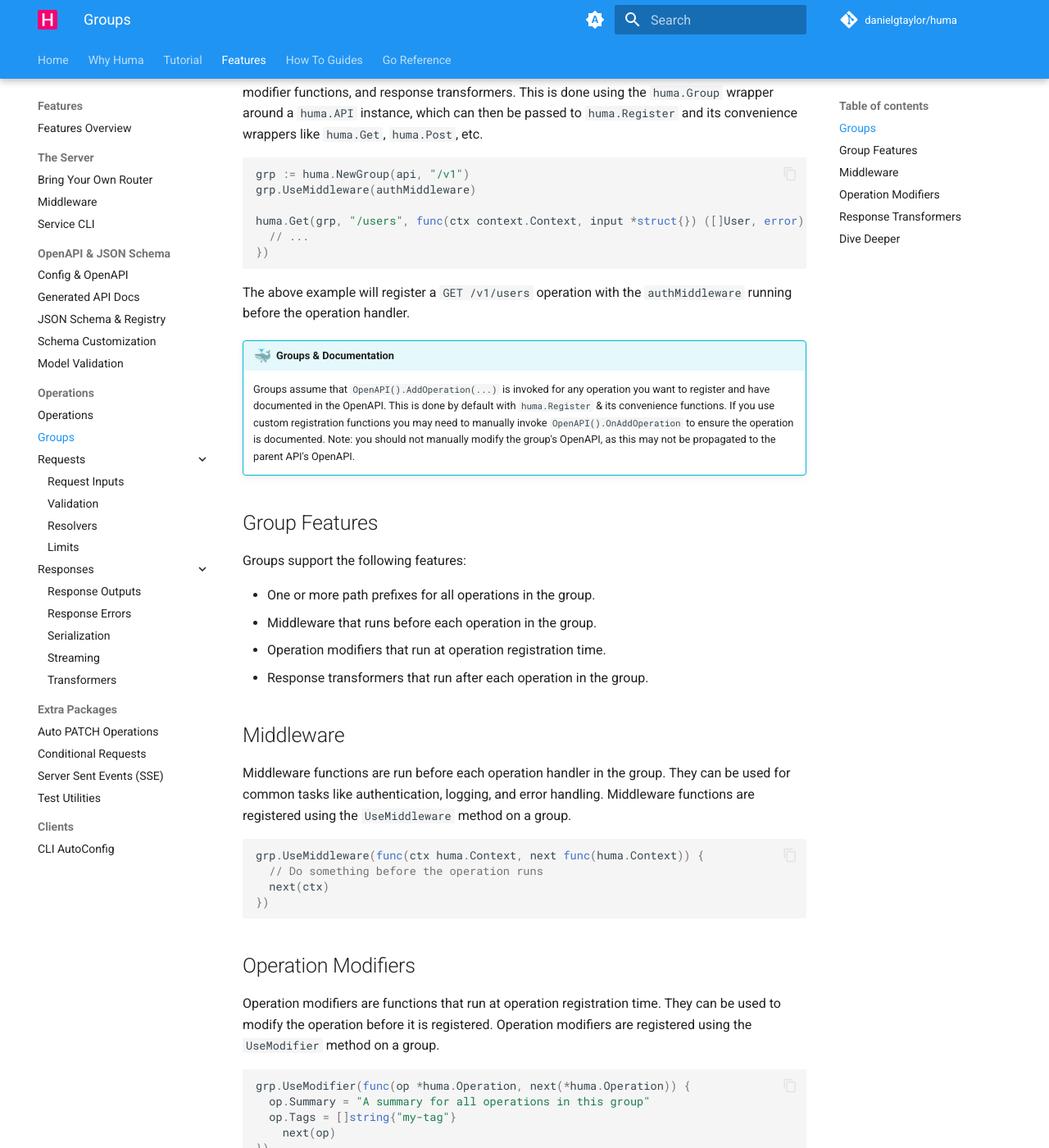
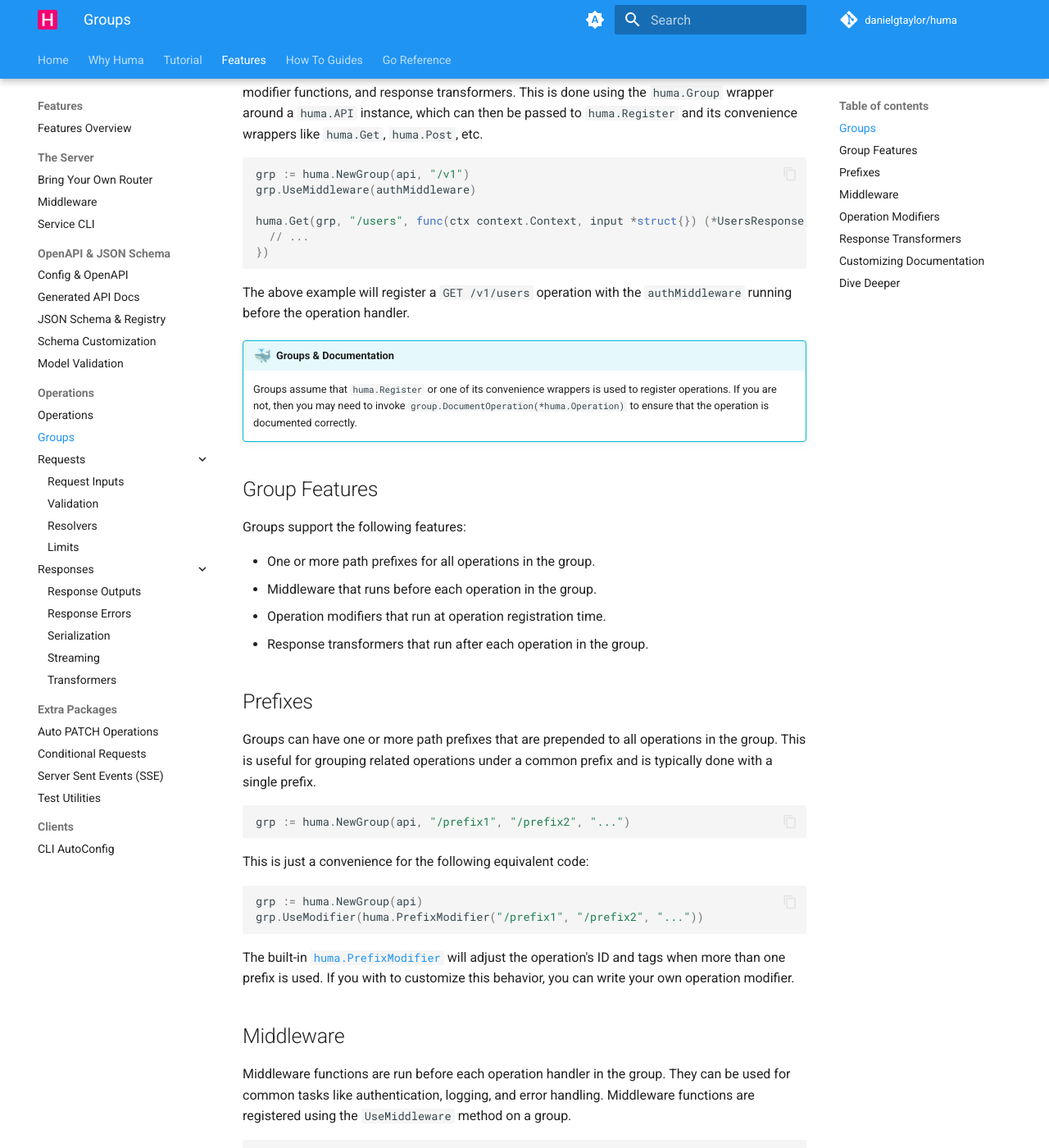
Before and after one commit to danielgtaylor/huma, an MkDocs documentation site: the page built from docs/docs/features/groups.md, in a window 1280 px wide and 1400 px high, scrolled down 216 px. Shown: the whole window at 82% size. Built offline with MkDocs 1.6.1 and Material for MkDocs 9.7.7, drawn with Linux system fonts in a browser that asks for light colours; comment, search, counter and statistics services are not loaded; some of the changed text lies outside the part shown.

Commit message:
feat: add OperationDocumenter interface

````diff
--- a/docs/docs/features/groups.md
+++ b/docs/docs/features/groups.md
@@ -12,7 +12,7 @@ Operations can be grouped under common route prefixes and share middleware, oper
 grp := huma.NewGroup(api, "/v1")
 grp.UseMiddleware(authMiddleware)
 
-huma.Get(grp, "/users", func(ctx context.Context, input *struct{}) ([]User, error) {
+huma.Get(grp, "/users", func(ctx context.Context, input *struct{}) (*UsersResponse, error) {
 	// ...
 })
 ```
@@ -21,7 +21,7 @@ The above example will register a `GET /v1/users` operation with the `authMiddle
 
 !!! info "Groups & Documentation"
 
-    Groups assume that `OpenAPI().AddOperation(...)` is invoked for any operation you want to register and have documented in the OpenAPI. This is done by default with `huma.Register` & its convenience functions. If you use custom registration functions you may need to manually invoke `OpenAPI().OnAddOperation` to ensure the operation is documented. Note: you should not manually modify the group's OpenAPI, as this may not be propagated to the parent API's OpenAPI.
+    Groups assume that `huma.Register` or one of its convenience wrappers is used to register operations. If you are not, then you may need to invoke `group.DocumentOperation(*huma.Operation)` to ensure that the operation is documented correctly.
 
 ## Group Features
 
@@ -31,6 +31,23 @@ Groups support the following features:
 -   Middleware that runs before each operation in the group.
 -   Operation modifiers that run at operation registration time.
 -   Response transformers that run after each operation in the group.
+
+## Prefixes
+
+Groups can have one or more path prefixes that are prepended to all operations in the group. This is useful for grouping related operations under a common prefix and is typically done with a single prefix.
+
+```go
+grp := huma.NewGroup(api, "/prefix1", "/prefix2", "...")
+```
+
+This is just a convenience for the following equivalent code:
+
+```go
+grp := huma.NewGroup(api)
+grp.UseModifier(huma.PrefixModifier("/prefix1", "/prefix2", "..."))
+```
+
+The built-in [`huma.PrefixModifier`](https://pkg.go.dev/github.com/danielgtaylor/huma/v2#PrefixModifier) will adjust the operation's ID and tags when more than one prefix is used. If you with to customize this behavior, you can write your own operation modifier.
 
 ## Middleware
 
@@ -75,6 +92,29 @@ grp.UseTransformer(func(ctx huma.Context, status string, v any) (any, error) {
 })
 ```
 
+## Customizing Documentation
+
+Groups implement [`huma.OperationDocumenter`](https://pkg.go.dev/github.com/danielgtaylor/huma/v2#OperationDocumenter) which bypasses the normal flow of documentation generation and instead calls a function. This allows you to customize the documentation for all operations in the group. You can override the `DocumentOperation` method to customize the documentation if needed:
+
+```go
+type MyGroup huma.Group
+
+func (g *MyGroup) DocumentOperation(op *huma.Operation) {
+	g.ModifyOperation(op, func(op *huma.Operation) {
+		if documenter, ok := g.API.(huma.OperationDocumenter); ok {
+			// Support nested operation documenters (i.e. groups of groups).
+			documenter.DocumentOperation(op)
+		} else {
+			// Default behavior to add operations.
+			if op.Hidden {
+				return
+			}
+			g.OpenAPI().AddOperation(op)
+		}
+	})
+}
+```
+
 ## Dive Deeper
 
 -   Features
@@ -85,4 +125,5 @@ grp.UseTransformer(func(ctx huma.Context, status string, v any) (any, error) {
     -   [`huma.Register`](https://pkg.go.dev/github.com/danielgtaylor/huma/v2#Register) register an operation
     -   [`huma.Middlewares`](https://pkg.go.dev/github.com/danielgtaylor/huma/v2#Middlewares) list of middleware
     -   [`huma.Transformer`](https://pkg.go.dev/github.com/danielgtaylor/huma/v2#Transformer) response transformers
+    -   [`huma.OperationDocumenter`](https://pkg.go.dev/github.com/danielgtaylor/huma/v2#OperationDocumenter) to customize OpenAPI generation
     -   [`huma.API`](https://pkg.go.dev/github.com/danielgtaylor/huma/v2#API) the API instance
````
Also changed, not shown: 3 other files.
